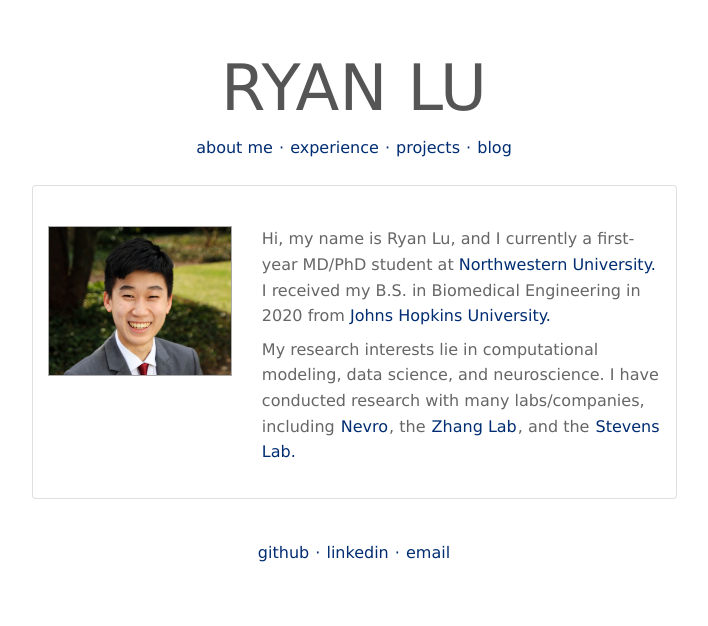
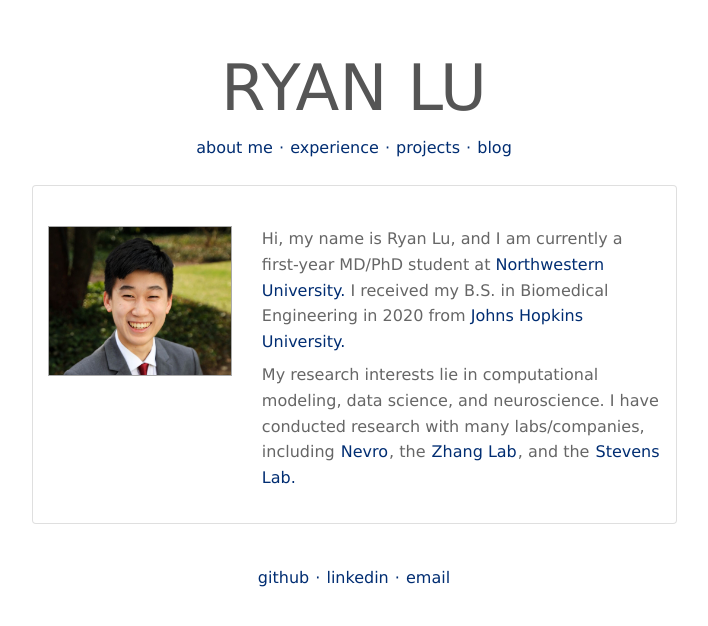
Before and after one commit to ryanlu41/ryanlu41.github.io, a Jekyll site: the page built from index.html, in a window 1280 px wide. Shown: the top 626 px of the page, without its empty margins (286-994 px from the left). Built offline with Jekyll 4.4.1, drawn with Linux system fonts in a browser that asks for light colours.

```diff
--- a/index.html
+++ b/index.html
@@ -7,7 +7,7 @@
         <div class="row">
             <div class="col-sm-4"><img id='profile' src='./images/photo.jpg' /></div>
             <div class="col-sm-8">
-                <h4 class='about'>Hi, my name is Ryan Lu, and I currently a first-year MD/PhD student at <span class="highlight">Northwestern University.</span> I received my B.S. in Biomedical Engineering in 2020 from <span class="highlight">Johns Hopkins University.</span></h4>
+                <h4 class='about'>Hi, my name is Ryan Lu, and I am currently a first-year MD/PhD student at <span class="highlight">Northwestern University.</span> I received my B.S. in Biomedical Engineering in 2020 from <span class="highlight">Johns Hopkins University.</span></h4>
                 <h4 class = 'about'> My research interests lie in computational modeling, data science, and neuroscience. I have conducted research with many labs/companies, including <a href='https://nevro.com/English/Home/default.aspx'>Nevro</a>, the <a href='https://pages.jh.edu/kechen/'>Zhang Lab</a>, and the <a href='https://lcicm.jhmi.edu/'>Stevens Lab.</a></h4>
             </div>
         </div>
```
